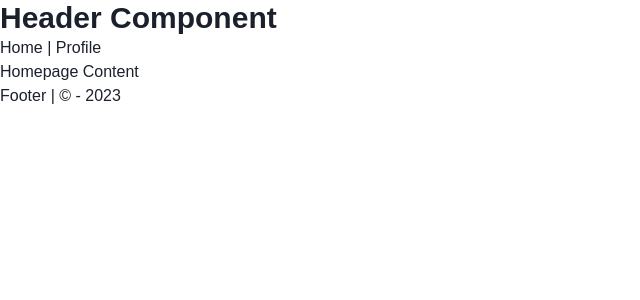
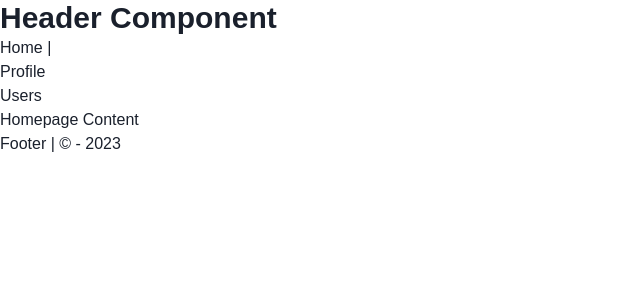
Before and after one commit to driyant/learn-next, a Next.js app: page / in a window 1280 px wide. Shown: the top 300 px of the page, without its empty margins (0-640 px from the left). Built offline with nearby package versions, Linux system fonts and the light colour scheme.

Commit message:
feat: DT-7

```diff
--- a/components/menu/index.js
+++ /dev/null
@@ -1,12 +0,0 @@
-import React from "react";
-
-const Menu = () => {
-  return (
-    <div>
-      <a href="/">Home | </a>
-      <a href="/profile">Profile</a>
-    </div>
-  );
-};
-
-export default Menu;
--- /dev/null
+++ b/components/nav/index.js
@@ -0,0 +1,20 @@
+import React from "react";
+import Link from "next/link";
+
+const Menu = () => {
+  return (
+    <ul>
+      <li>
+        <Link href="/">Home |</Link>
+      </li>
+      <li>
+        <Link href="/profile">Profile</Link>
+      </li>
+      <li>
+        <Link href="/users">Users</Link>
+      </li>
+    </ul>
+  );
+};
+
+export default Menu;
--- a/layout/index.js
+++ b/layout/index.js
@@ -2,7 +2,7 @@ import React from "react";
 import Head from "next/head";
 import Header from "@/components/header";
 import Footer from "@/components/footer";
-import Menu from "@/components/menu";
+import Menu from "@/components/nav";
 
 const Layout = ({ children, pageTitle, metaTitle }) => {
   return (
```
Also changed, not shown: pages/profile/index.js (renamed from pages/profile.js).
